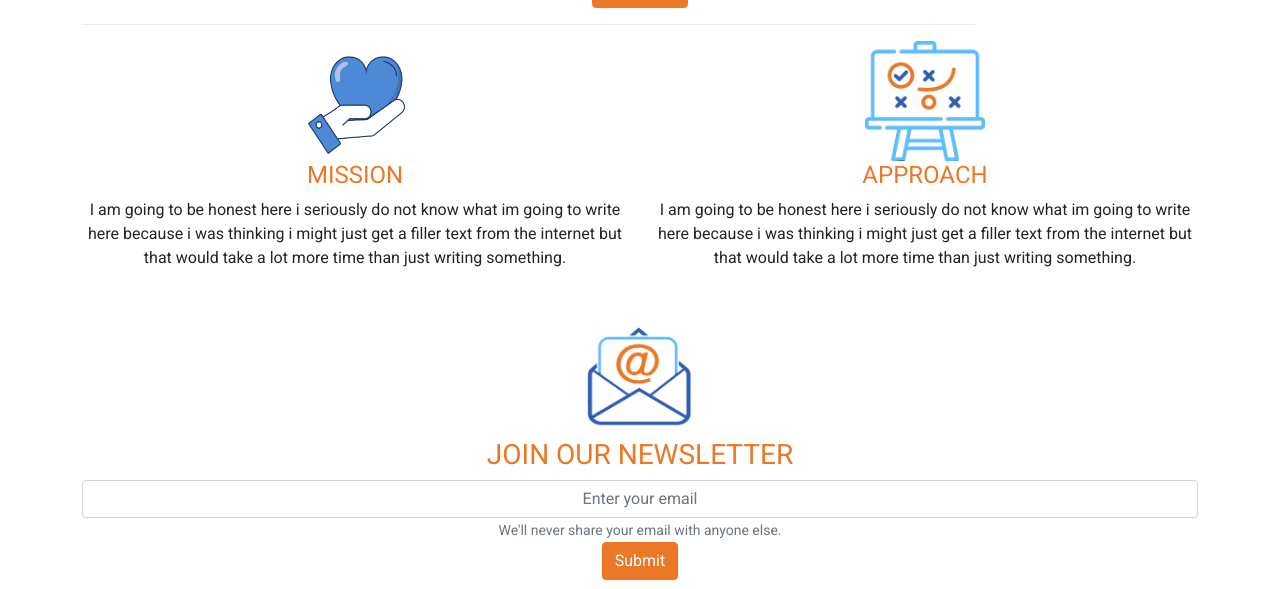
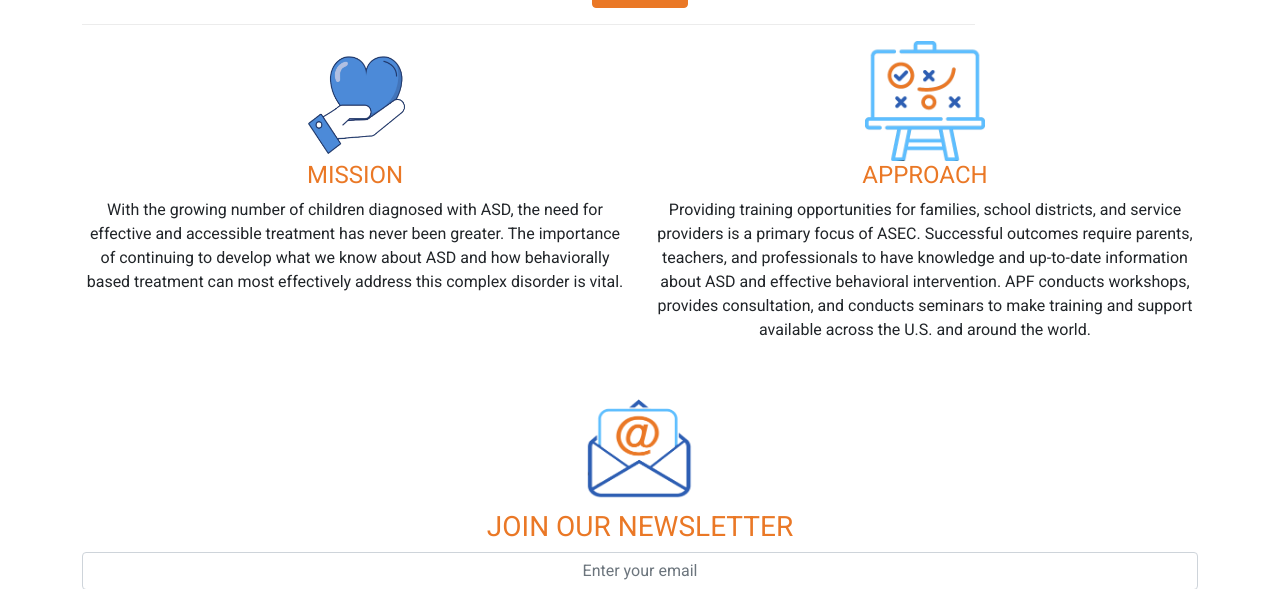
Before and after one commit to anmolsecDev/anmol-website, a Django app: page / in a window 1280 px wide. Shown: the part 558-1147 px from the top of the page. Run offline with Django 4.2, Linux system fonts and the light colour scheme; some libraries are stand-ins or nearby versions.

Commit message:
Mission Statements

```diff
--- a/page/templates/homepage.html
+++ b/page/templates/homepage.html
@@ -19,17 +19,17 @@
     <div class="col-sm-6 text-center">
       <img class = "sq_img" src="{% static 'images/mission.png'%}" alt="mission_logo">
       <div class="txt-orange h4">MISSION</div>
-      <div class="">I am going to be honest here i seriously do not know what im going to write here because i was
-        thinking i might just get a filler text from the internet but that would take a lot more time than just writing
-        something.</div>
+      <div class="">
+With the growing number of children diagnosed with ASD, the need for effective and accessible treatment has never been greater. The importance of continuing to develop what we know about ASD and how behaviorally based treatment can most effectively address this complex disorder is vital.
+      </div>
         <hr class="d-sm-block d-md-none divider">
     </div>
     <div class="col-sm-6 text-center">
       <img class = "sq_img" src="{% static 'images/approach.png'%}" alt="approach_logo">
       <div class="txt-orange h4">APPROACH</div>
-      <div class="">I am going to be honest here i seriously do not know what im going to write here because i was
-        thinking i might just get a filler text from the internet but that would take a lot more time than just writing
-        something.</div>
+      <div class="">
+     Providing training opportunities for families, school districts, and service providers is a primary focus of ASEC. Successful outcomes require parents, teachers, and professionals to have knowledge and up-to-date information about ASD and effective behavioral intervention. APF conducts workshops, provides consultation, and conducts seminars to make training and support available across the U.S. and around the world.
+      </div>
     </div>
 
     <div class="col-sm-12 mt-5 text-center">
```
Also changed, not shown: page/templates/about.html (+4 -4 lines).
